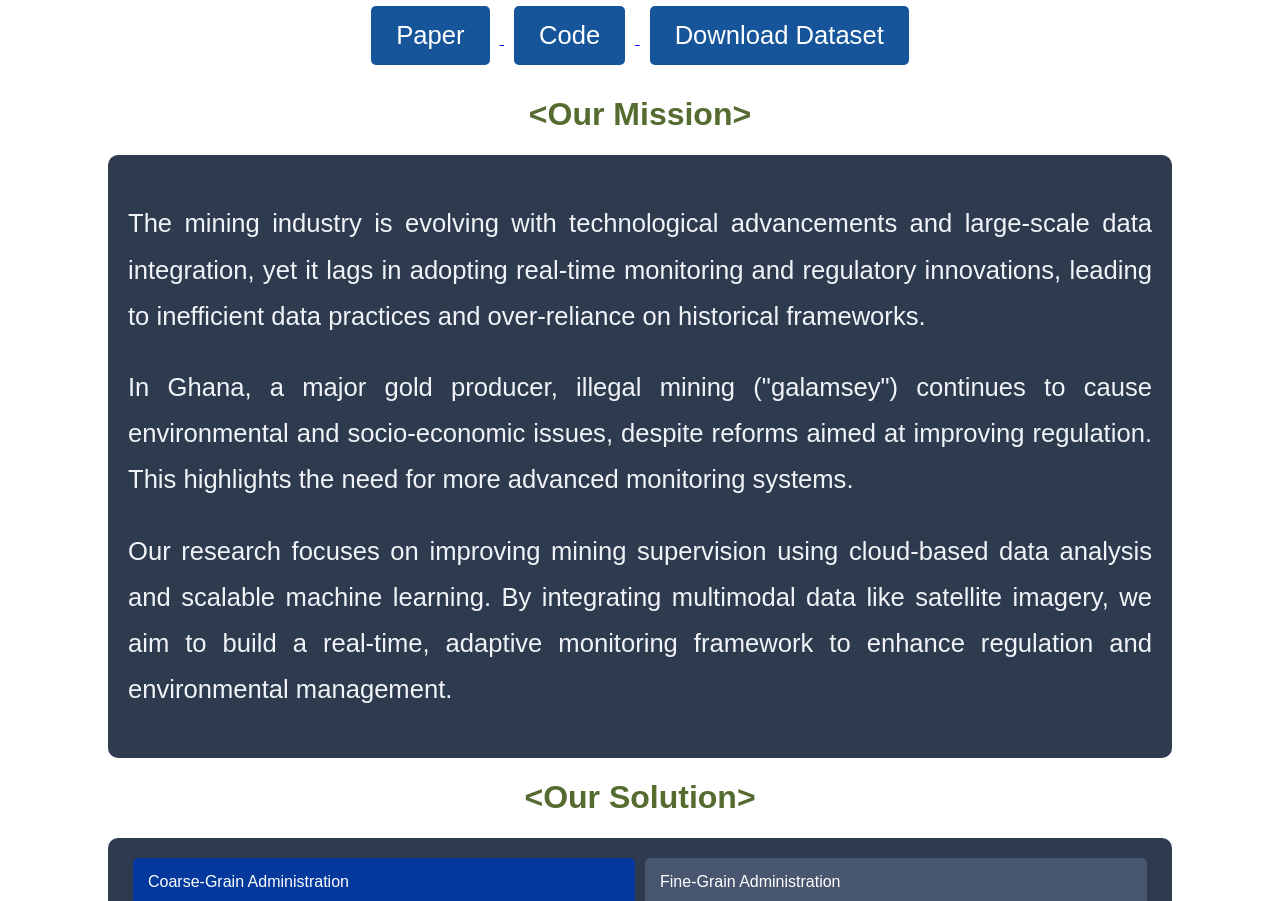
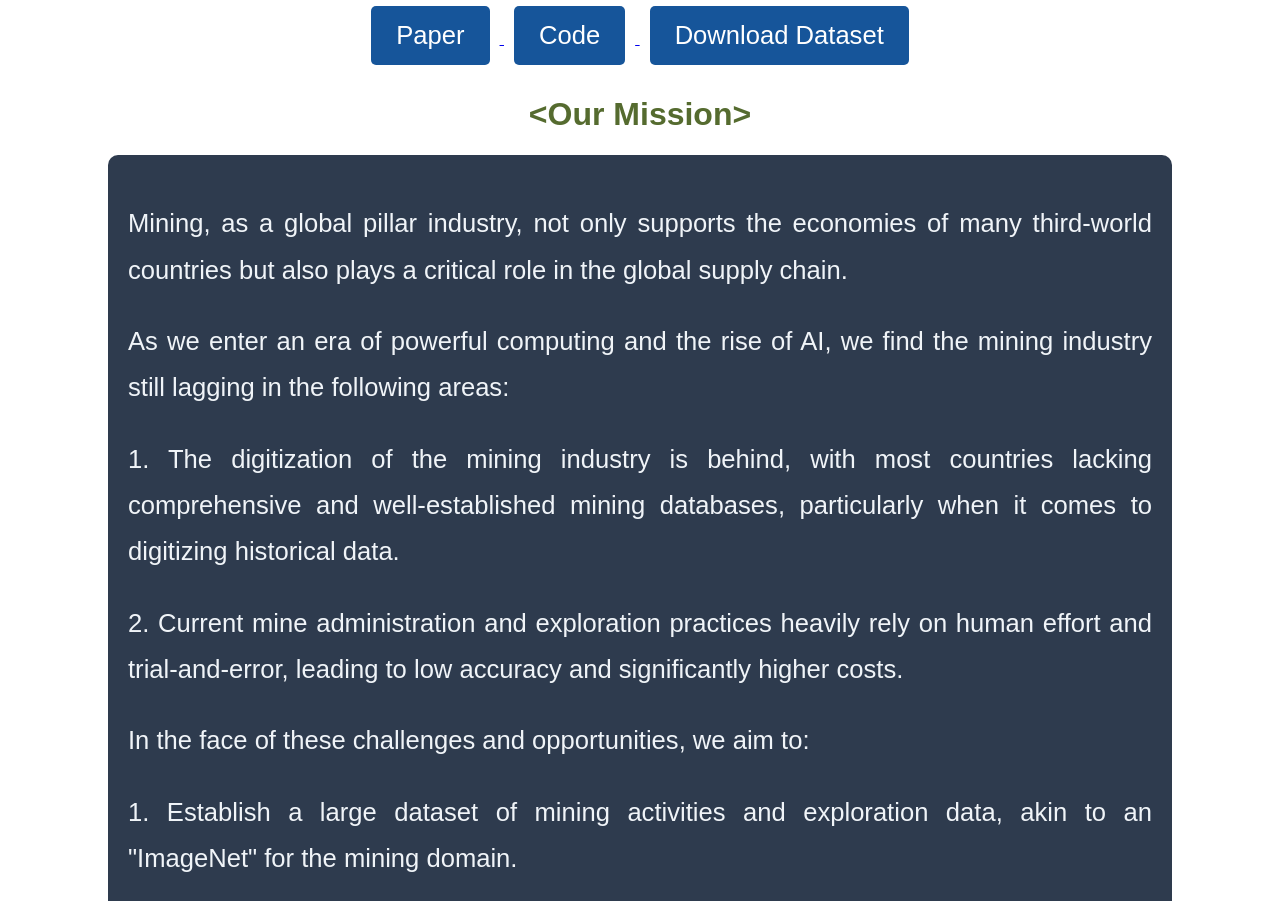
Before and after one commit to Mining-Mine/Mining-Mine.github.io, a Jekyll site: the page built from _pages/about.md, in a window 1280 px wide and 1400 px high, scrolled down 710 px, cut to the strip 51-952 px from the top of the window. Built offline with Jekyll 4.4.1, drawn with Linux system fonts in a browser that asks for light colours; some of the changed text lies outside the part shown.

Commit message:
Update mission part

```diff
--- a/_layouts/about.html
+++ b/_layouts/about.html
@@ -376,11 +376,18 @@
 <h1 style="text-align: center; color: #556B2F; font-size: 2rem;">&lt;Our Mission&gt;</h1>
 <div class="mission_container">
   <div style="color:  #F0F4F8; text-align: justify; line-height: 1.8; font-size: 1.6rem;">
-    <p>The mining industry is evolving with technological advancements and large-scale data integration, yet it lags in adopting real-time monitoring and regulatory innovations, leading to inefficient data practices and over-reliance on historical frameworks.</p>
+    <p> Mining, as a global pillar industry, not only supports the economies of many third-world countries but also plays a critical role in the global supply chain. </p>
 
-    <p>In Ghana, a major gold producer, illegal mining ("galamsey") continues to cause environmental and socio-economic issues, despite reforms aimed at improving regulation. This highlights the need for more advanced monitoring systems.</p>
+    <p> As we enter an era of powerful computing and the rise of AI, we find the mining industry still lagging in the following areas: </p>
+    <p> 1. The digitization of the mining industry is behind, with most countries lacking comprehensive and well-established mining databases, particularly when it comes to digitizing historical data. </p>
+    <p> 2. Current mine administration and exploration practices heavily rely on human effort and trial-and-error, leading to low accuracy and significantly higher costs. </p>
 
-    <p>Our research focuses on improving mining supervision using cloud-based data analysis and scalable machine learning. By integrating multimodal data like satellite imagery, we aim to build a real-time, adaptive monitoring framework to enhance regulation and environmental management.</p>
+    <p> In the face of these challenges and opportunities, we aim to: </p>
+    <p> 1. Establish a large dataset of mining activities and exploration data, akin to an "ImageNet" for the mining domain. </p>
+    <p> 2. Develop practical large-scale models tailored to the mining industry. </p>
+
+    <p> Currently, we have validated our work in Ghana and are continuing to scale our approach across all African countries and the United States. </p>
+
   </div>
 </div>
 
```
Also changed, not shown: 1 other file.
